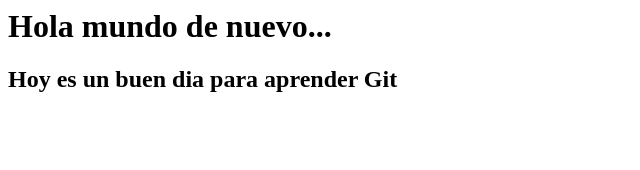
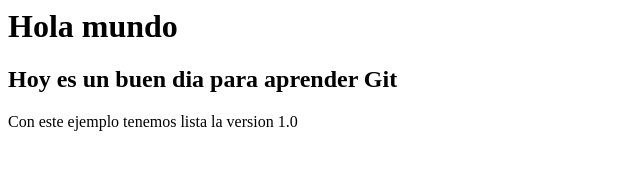
Before and after one commit to manuelcruzlato/holamundo, a plain HTML site: page holaMundo.html in a window 1280 px wide. Shown: the whole page, without its empty margins (0-640 px from the left). Drawn offline with Linux system fonts and the light colour scheme.

Commit message:
Hemos añadido un párrafo a holamundo.html

```diff
--- a/holaMundo.html
+++ b/holaMundo.html
@@ -3,7 +3,8 @@
         <title>Hola mundo</title>
     </head>
     <body>
-        <h1>Hola mundo de nuevo...</h1>
+        <h1>Hola mundo</h1>
         <h2>Hoy es un buen dia para aprender Git</h2>
+        <p>Con este ejemplo tenemos lista la version 1.0</p>
     </body>
 </html>
```
